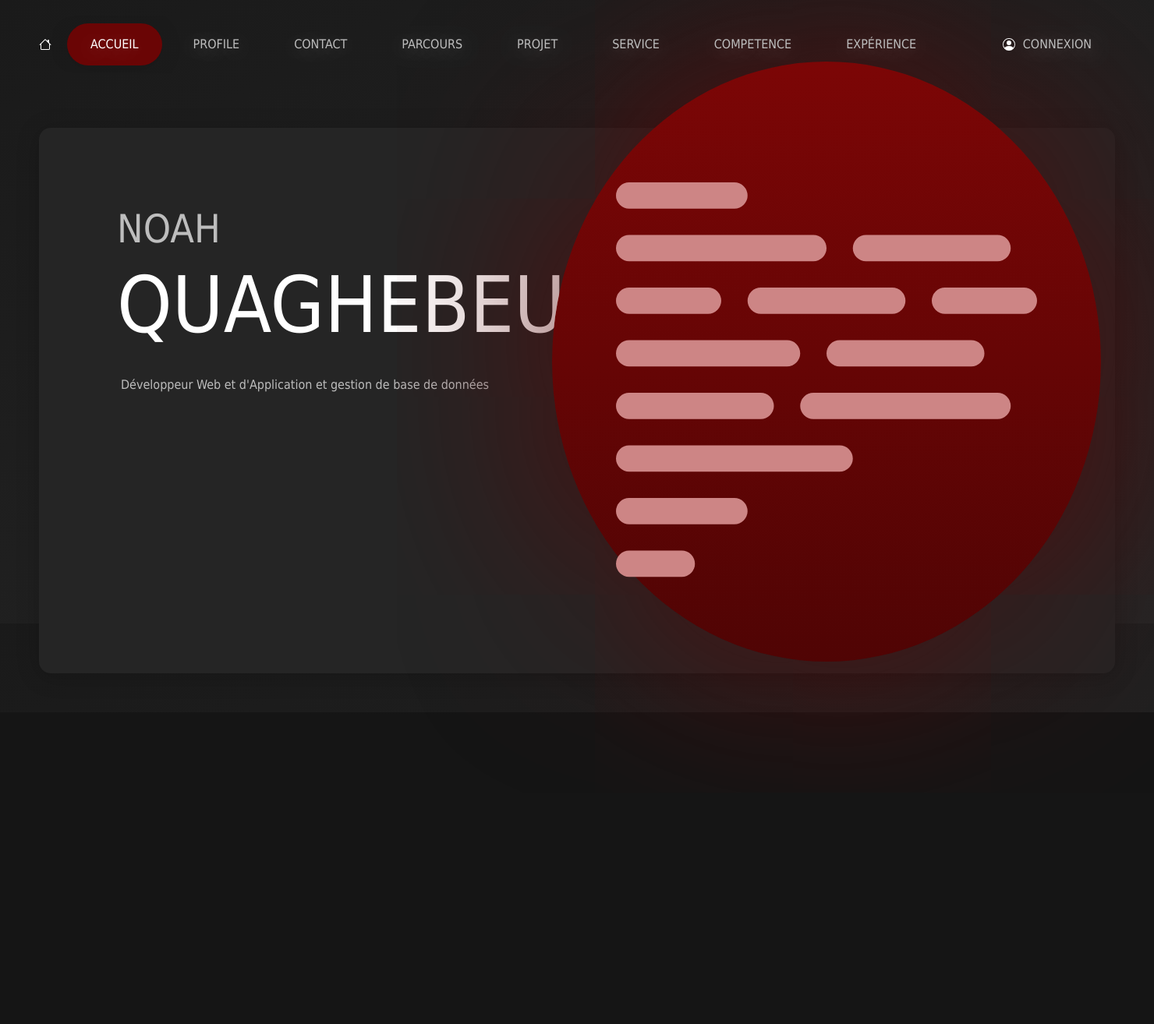
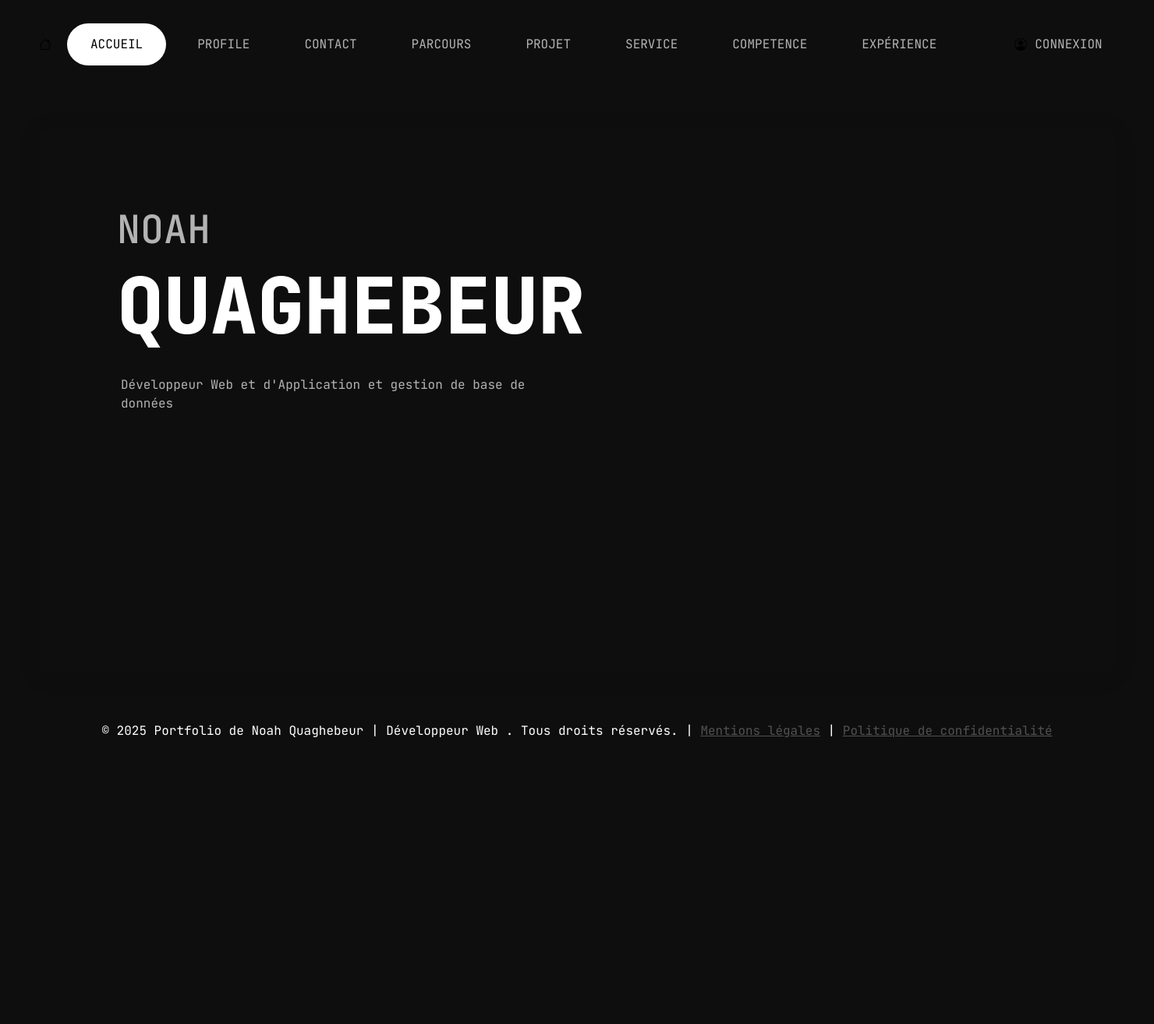
Before and after one commit to NoahQuagh/Site-portfolio, a PHP site: page /page/accueil.html in a window 1480 px wide. Shown: the whole page at 78% size. After the commit the page ends 946 px from the top, so only its background shows below. Run offline with PHP 8.4, Linux system fonts and the light colour scheme.

Commit message:
depot site portfolio

```diff
--- a/public/page/accueil.html
+++ b/public/page/accueil.html
@@ -5,6 +5,9 @@
     <title>Portfolio de Noah Quaghebeur | Développeur Web </title>
     <link href="https://cdn.jsdelivr.net/npm/bootstrap@5.3.8/dist/css/bootstrap.min.css" rel="stylesheet" integrity="sha384-sRIl4kxILFvY47J16cr9ZwB07vP4J8+LH7qKQnuqkuIAvNWLzeN8tE5YBujZqJLB" crossorigin="anonymous">
     <link rel="stylesheet" href="../style/styleAccueil.css">
+    <link rel="preconnect" href="https://fonts.googleapis.com">
+    <link rel="preconnect" href="https://fonts.gstatic.com" crossorigin>
+    <link href="https://fonts.googleapis.com/css?family=JetBrains Mono:wght@100..900&display=swap" rel="stylesheet">
 </head>
 <body>
 <header>
@@ -25,19 +28,19 @@
                     <button class="nav-link" data-name="contact" onclick="contact()">CONTACT</button>
                 </li>
                 <li class="nav-item">
-                    <button class="nav-link" data-name="contact" onclick="parcours()">PARCOURS</button>
+                    <button class="nav-link" data-name="parcours" onclick="parcours()">PARCOURS</button>
                 </li>
                 <li class="nav-item">
-                    <button class="nav-link" data-name="contact" onclick="projet()">PROJET</button>
+                    <button class="nav-link" data-name="projet" onclick="projet()">PROJET</button>
                 </li>
                 <li class="nav-item">
-                    <button class="nav-link" data-name="contact" onclick="service()">SERVICE</button>
+                    <button class="nav-link" data-name="service" onclick="service()">SERVICE</button>
                 </li>
                 <li class="nav-item">
-                    <button class="nav-link" data-name="contact" onclick="comptence()">COMPETENCE</button>
+                    <button class="nav-link" data-name="comptence" onclick="comptence()">COMPETENCE</button>
                 </li>
                 <li class="nav-item">
-                    <button class="nav-link" data-name="contact" onclick="experience()">EXPÉRIENCE</button>
+                    <button class="nav-link" data-name="experience" onclick="experience()">EXPÉRIENCE</button>
                 </li>
             </ul>
         </nav>
@@ -60,7 +63,7 @@
 <section class="body-accueil" id="body-accueil">
 </section>
 <footer>
-
+    <p>&copy; 2025 Portfolio de Noah Quaghebeur | Développeur Web . Tous droits réservés. | <a href="#" style="color: #515151;">Mentions légales</a> | <a href="#" style="color: #515151;">Politique de confidentialité</a></p>
 </footer>
 <script src="../script/accueil.js"></script>
 <script src="https://cdn.jsdelivr.net/npm/bootstrap@5.3.8/dist/js/bootstrap.bundle.min.js" integrity="sha384-FKyoEForCGlyvwx9Hj09JcYn3nv7wiPVlz7YYwJrWVcXK/BmnVDxM+D2scQbITxI" crossorigin="anonymous"></script>
--- a/public/script/accueil.js
+++ b/public/script/accueil.js
@@ -166,8 +166,6 @@ function accueil() {
                 <p>Développeur Web et d'Application et gestion de base de données</p>
             </div>
             <div class="boiteCercle">
-                <img class="logoText" src="../img/body-text.svg">
-                <div class="cercle"></div>
             </div>
         </div>
     `;
--- a/public/style/styleAccueil.css
+++ b/public/style/styleAccueil.css
@@ -5,12 +5,13 @@
 }
 
 body {
-    background: linear-gradient(to bottom right,#1A1A1A, #252525);
+    background: #0e0e0e;
     height: 100vh;
-    font-family: 'Yu Gothic UI Semibold',Tahoma, Geneva, Verdana, sans-serif;
-    color: white;
+    font-family: 'JetBrains Mono', sans-serif;
+    color: #ffffff;
+    overflow-x: hidden;
 }
-
+/*'Yu Gothic UI Semibold',Tahoma, Geneva, Verdana*/
 header {
     margin-right: 10px;
     margin-left: 10px;
@@ -30,8 +31,8 @@ header {
 }
 
 :root {
-    --primary-color: #ffffff;
-    --white-color: #bdbdbd;
+    --primary-color: #000000;
+    --white-color: #ffffff;
     --text-inactive-color: var(--white-color);
     --text-active-color: var(--primary-color);
     --nav-padding-vertical: 10px;
@@ -76,12 +77,14 @@ header {
     gap: 10px;
     width: 100%;
     cursor: pointer;
-    text-shadow:  0 4px 30px rgba(255, 255, 255, 0.45);
+    color: #b3b3b3;
     transition: all 0.3s ease;
 }
 
 .nav-link:hover {
-    transform: scale(1.1);
+    transform: scale(1.15);
+    color: white;
+    text-shadow:  0 4px 40px rgba(255, 255, 255, 0.95);
 }
 
 
@@ -103,8 +106,8 @@ header {
     -webkit-backdrop-filter: blur(100px);
     border: none;
     color: rgba(255, 255, 255, 0.9);
-    background-color: #6a0505;
-    box-shadow: 0 4px 30px rgba(0, 0, 0, 0.1);
+    background-color: #ffffff;
+
 
     display: flex;
     align-items: center;
@@ -122,19 +125,6 @@ header {
 
 .indicator:active {}
 
-.cercle{
-    background:linear-gradient(to bottom, #7c0606, #500404);
-    border-radius:50%;
-    width:700px;
-    height:700px;
-    border:none;
-    box-shadow: 0 0px 800px rgb(90, 9, 9);
-    z-index: 1;
-    display: flex;
-    align-items: center;
-    scale:1.1;
-
-}
 
 
 .connexionBoite .nav-link{
@@ -146,13 +136,15 @@ header {
 
 .connexionBoite:hover .nav-link{
     transform: scale(1.1);
-    background-color: #6a0505;
+    background-color: #ffffff;
+    color: #000000;
 }
+
 
 .body-accueil-2{
     padding: 50px;
     margin: 50px;
-    box-shadow: 0 4px 30px rgba(0, 0, 0, 0.2);
+    box-shadow: 0 4px 30px rgba(0, 0, 0, 0.1);
 }
 
 .titre{
@@ -163,17 +155,18 @@ header {
 
 .titre h2{
     font-size:50px;
-    color:#bdbdbd;
+    color: #b3b3b3;
 }
 
 .titre h1{
     font-size:100px;
+    font-weight: 900;
 }
 
 .titre p{
     margin-top: 30px;
     margin-left: 5px;
-    color: #bdbdbd;
+    color: #b3b3b3;
 }
 
 .boiteCercle{
@@ -184,7 +177,7 @@ header {
 }
 
 .body-accueil-2{
-    background-color: #252525;
+    background-color: transparent;
     display: flex;
     justify-content: space-around;
     border:none;
@@ -212,6 +205,8 @@ header {
 }
 
 footer{
-    background-color: #151515;
-    height: 400px;
+    display: flex;
+    justify-content: center;
+    align-items: center;
+    height: 4rem;
 }
```
Also changed, not shown: public/img/body-text.svg, public/img/house.svg, public/img/person-circle.svg.
